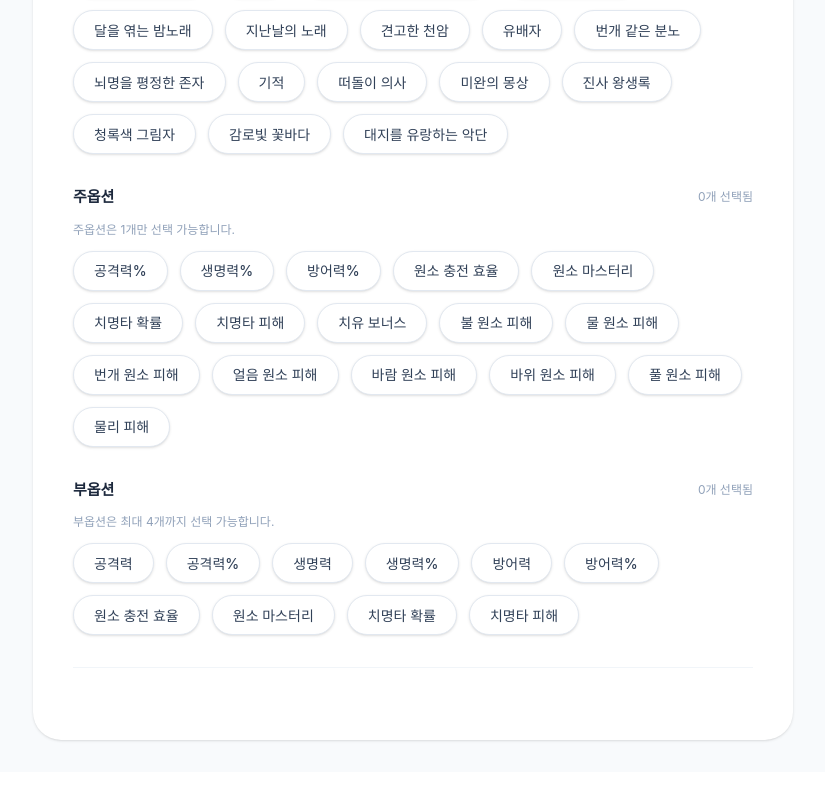
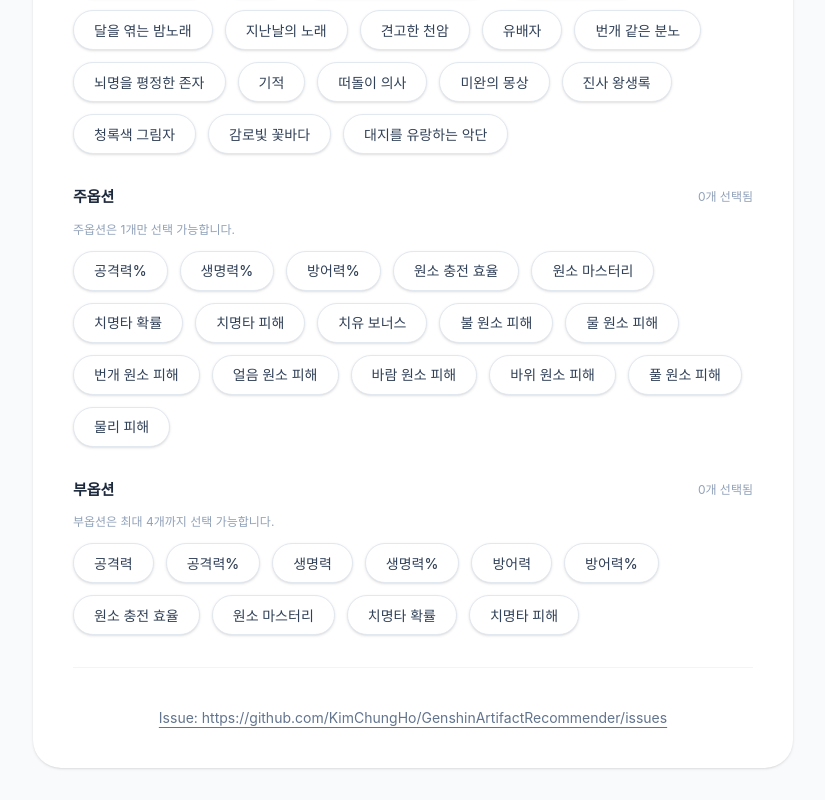
Before and after one commit to KimChungHo/GenshinArtifactRecommender, a React (Vite) app: page / in a window 1280 px wide. Shown: the part 817-1617 px from the top of the page, without its empty margins (227-1052 px from the left). Before the commit the page ends 1589 px from the top, so only its background shows below. Built offline with nearby package versions, Linux system fonts and the light colour scheme.

Commit message:
하단에 이슈 제기 링크 추가

```diff
--- a/src/pages/artifact-recommender/ArtifactRecommenderPage.tsx
+++ b/src/pages/artifact-recommender/ArtifactRecommenderPage.tsx
@@ -558,6 +558,17 @@ const [selectedArtifactSetKeys, setSelectedArtifactSetKeys] = React.useState<Opt
             )}
             </section>
           ) : null}
+        <div className="mt-10 text-center text-sm text-slate-500">
+          <a
+            href="https://github.com/KimChungHo/GenshinArtifactRecommender/issues"
+            target="_blank"
+            rel="noreferrer"
+            className="underline underline-offset-4 hover:text-slate-700"
+          >
+            Issue: https://github.com/KimChungHo/GenshinArtifactRecommender/issues
+          </a>
+        </div>
+
         </div>
       </div>
     </div>
```
